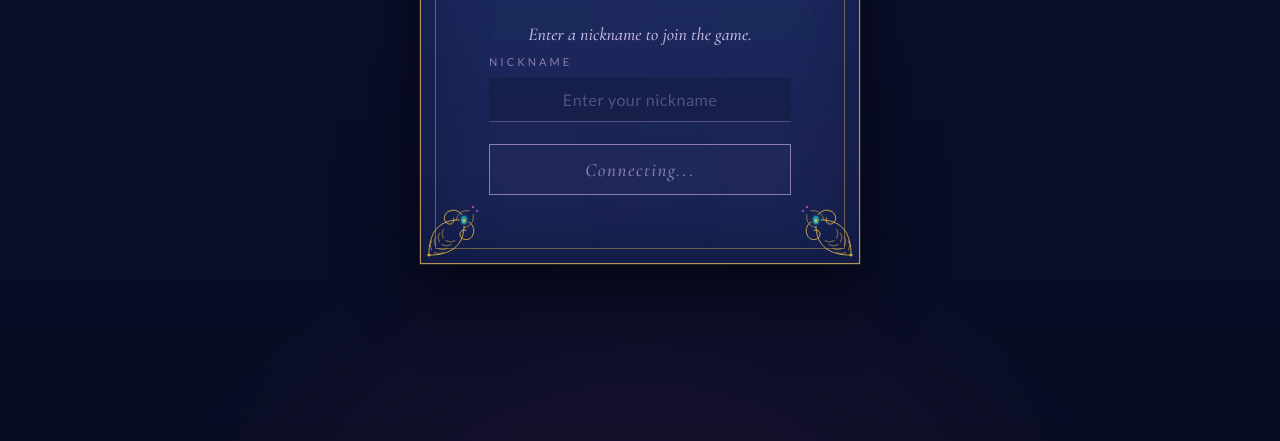
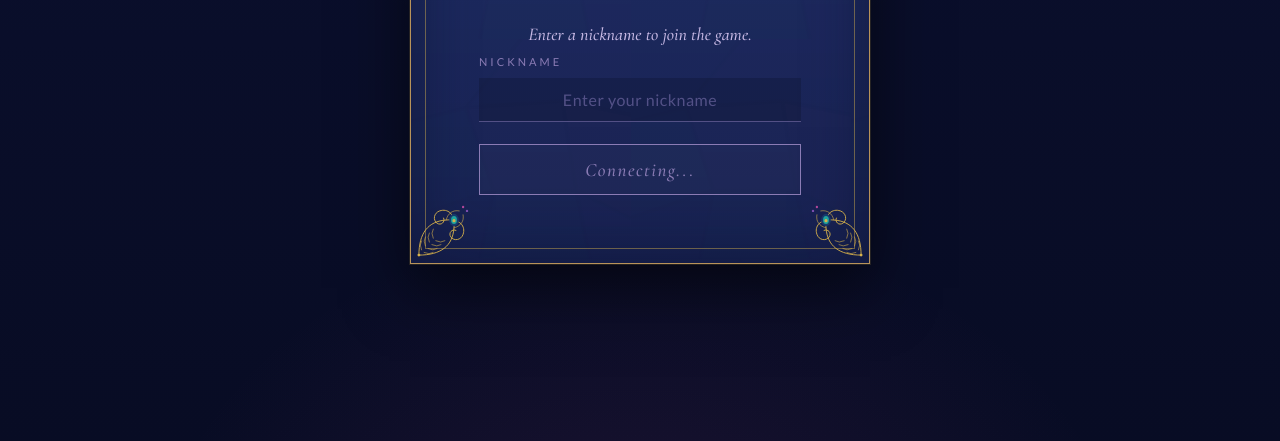
Before and after one commit to Fatima-209/bomberman-dom, a website with bundled scripts: page index.html in a window 1280 px wide. Shown: the part 359-800 px from the top of the page. Built offline with nearby package versions, Linux system fonts and the light colour scheme; no server answers; a web font is replaced by a local one.

Commit message:
adjusted the width of the nickname card

```diff
--- a/Styles/styles.css
+++ b/Styles/styles.css
@@ -241,7 +241,7 @@ input[type="text"]:disabled { opacity: 0.5; }
   padding: 48px 20px;
 }
 .nickname-card {
-  width: 440px;
+  width: 460px;
   max-width: 100%;
   text-align: center;
 }
```
